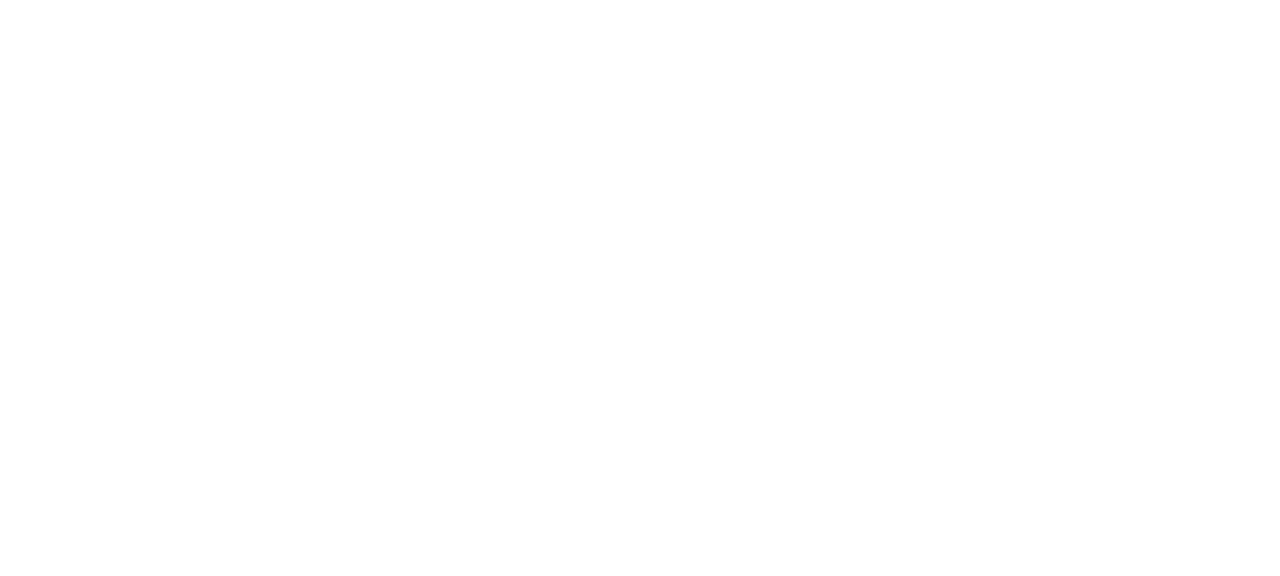
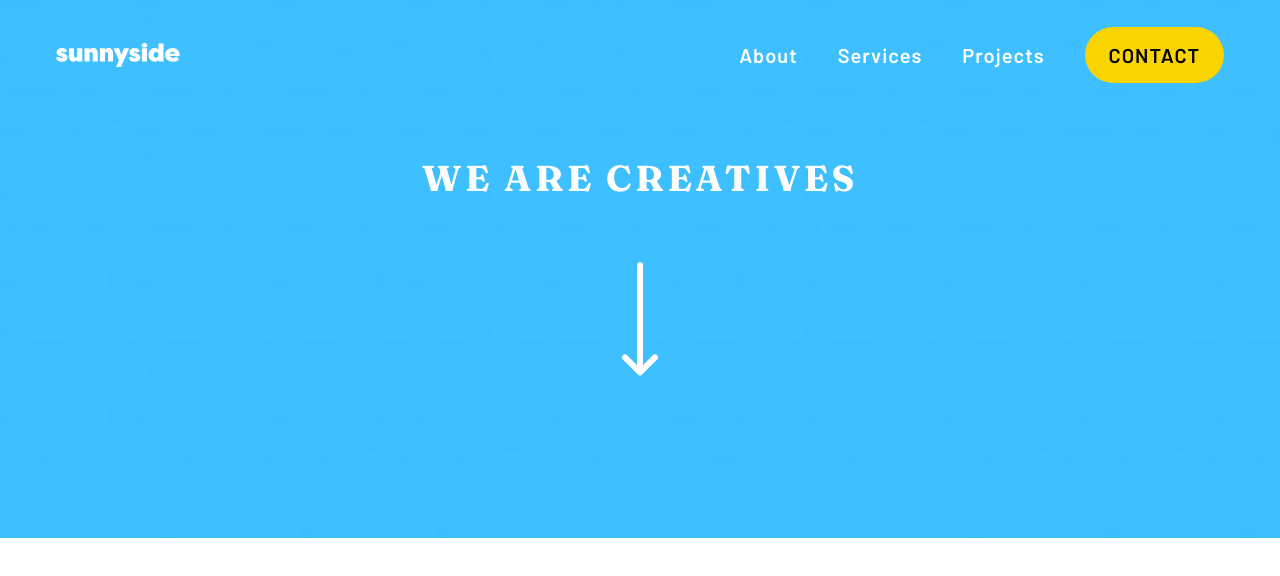
Before and after one commit to mdubelbeis/sunnyside-agency-landing-page, a React (Vite) app: page / in a window 1280 px wide. Shown: the top 576 px of the page. Built offline with nearby package versions, Linux system fonts and the light colour scheme.

Commit message:
added and styled header components

```diff
--- a/src/components/App.jsx
+++ b/src/components/App.jsx
@@ -1,5 +1,13 @@
+import Header from './Header';
+
 const App = () => {
-  return <></>;
+  return (
+    <div>
+      <Header />
+
+      <main></main>
+    </div>
+  );
 };
 
 export default App;
--- /dev/null
+++ b/src/components/Header.jsx
@@ -0,0 +1,23 @@
+import downArrow from '../images/icon-arrow-down.svg';
+
+import Navbar from './Navbar';
+
+const Header = () => {
+  return (
+    <header className="w-full h-[538px] bg-mobile-header-image bg-no-repeat bg-cover p-4">
+      <Navbar />
+      <div className="flex flex-col items-center space-y-16">
+        <div className="mt-16">
+          <h1 className="font-fraunces text-pure-white font-bold text-4xl px-4 text-center tracking-widest">
+            WE ARE CREATIVES
+          </h1>
+        </div>
+        <div>
+          <img src={downArrow} alt="down arrow" />
+        </div>
+      </div>
+    </header>
+  );
+};
+
+export default Header;
--- /dev/null
+++ b/src/components/NavLinks.jsx
@@ -0,0 +1,31 @@
+const NavLinks = ({ showMenu }) => {
+  return (
+    <div
+      className={`absolute top-32 left-8 bg-pure-white text-center border-1 w-10/12 p-8 ${
+        showMenu ? '' : 'hidden'
+      } lg:block lg:static lg:bg-transparent lg:top-0 lg:left-0 lg:m-0 lg:p-0 lg:h-full lg:w-auto`}
+    >
+      <ul className="font-barlow text-very-dark-grayish-blue tracking-wider text-[20px] space-y-10 lg:flex lg:space-y-0 lg:space-x-10 lg:text-pure-white">
+        <li>
+          <a href="#">About</a>
+        </li>
+        <li>
+          <a href="#">Services</a>{' '}
+        </li>
+        <li>
+          <a href="#">Projects</a>
+        </li>
+        <li>
+          <a
+            className="bg-yellow px-6 py-4 rounded-full text-black"
+            href="#"
+          >
+            CONTACT
+          </a>
+        </li>
+      </ul>
+    </div>
+  );
+};
+
+export default NavLinks;
--- /dev/null
+++ b/src/components/Navbar.jsx
@@ -0,0 +1,28 @@
+import { useState } from 'react';
+
+import logo from '../images/logo.svg';
+import menu from '../images/icon-hamburger.svg';
+
+import NavLinks from './NavLinks';
+
+const Navbar = () => {
+  const [showMenu, setShowMenu] = useState(false);
+
+  const handleMenuClick = () => {
+    setShowMenu(!showMenu);
+  };
+
+  return (
+    <nav className="flex justify-between items-center px-4 py-6 lg:px-10">
+      <div>
+        <img src={logo} alt="logo" />
+      </div>
+      <NavLinks showMenu={showMenu} />
+      <div onClick={handleMenuClick} className="lg:hidden">
+        <img src={menu} alt="menu" />
+      </div>
+    </nav>
+  );
+};
+
+export default Navbar;
```
